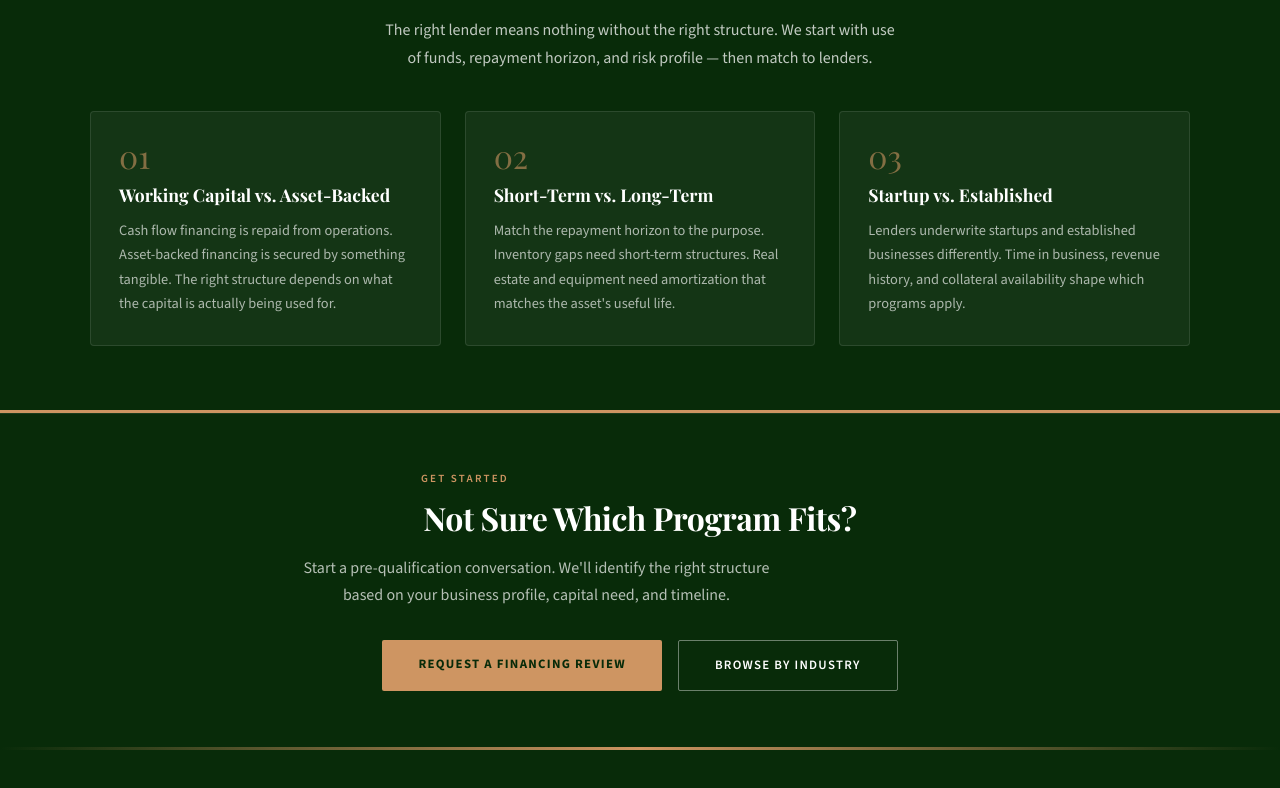
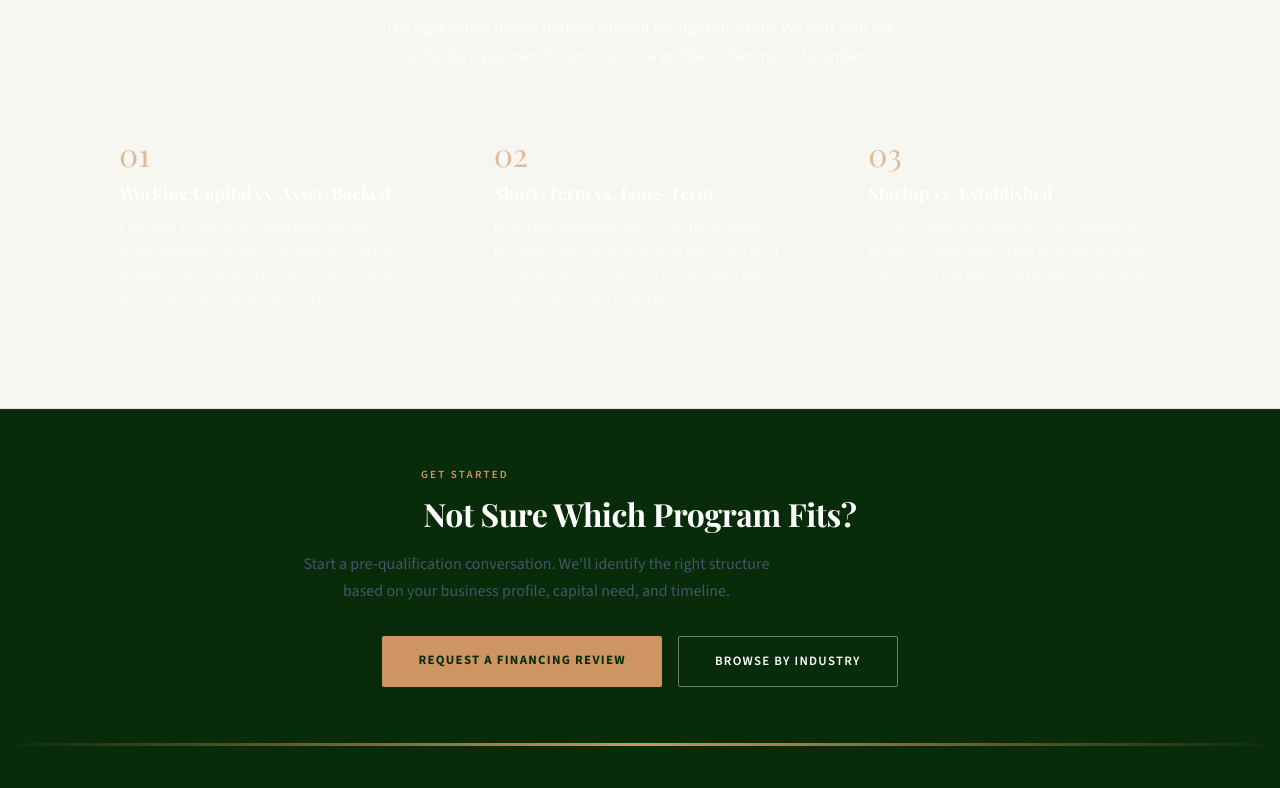
Before and after one commit to syed-sgf/sgf-site, a Next.js app: page /financing-options in a window 1280 px wide. Shown: the part 2159-2947 px from the top of the page. Built offline with nearby package versions, Linux system fonts and the light colour scheme; a web font is replaced by a local one.

Commit message:
fix: financing-options Structure Before Source section — cream bg

```diff
--- a/app/financing-options/page.tsx
+++ b/app/financing-options/page.tsx
@@ -183,7 +183,7 @@ export default function FinancingOptionsPage() {
       </section>
 
       {/* Dark insight section */}
-      <section style={{ background: G.dark, padding: "4rem 2rem", borderTop: `3px solid ${G.gold}`, borderBottom: `3px solid ${G.gold}` }}>
+      <section style={{ background: G.cream, padding: "4rem 2rem", borderTop: `1px solid ${G.border}`, borderBottom: `1px solid ${G.border}` }}>
         <div style={{ maxWidth: "1100px", margin: "0 auto" }}>
           <SectionHeader
             eyebrow="How We Think About Capital"
@@ -213,7 +213,7 @@ export default function FinancingOptionsPage() {
         <div style={{ maxWidth: "700px", margin: "0 auto", textAlign: "center" }}>
           <p style={{ fontSize: "11px", letterSpacing: "0.2em", textTransform: "uppercase", color: G.gold, fontWeight: "600", marginBottom: "0.75rem", fontFamily: G.sans }}>Get Started</p>
           <h2 style={{ fontFamily: G.serif, fontSize: "clamp(1.6rem,2.5vw,2.1rem)", fontWeight: "700", color: "#fff", marginBottom: "1rem" }}>Not Sure Which Program Fits?</h2>
-          <p style={{ fontSize: "1rem", color: "rgba(255,255,255,0.7)", lineHeight: "1.7", marginBottom: "2rem", fontFamily: G.sans }}>
+          <p style={{ fontSize: "1rem", color: G.textMid, lineHeight: "1.7", marginBottom: "2rem", fontFamily: G.sans }}>
             Start a pre-qualification conversation. We'll identify the right structure based on your business profile, capital need, and timeline.
           </p>
           <div style={{ display: "flex", gap: "1rem", justifyContent: "center", flexWrap: "wrap" }}>
```
